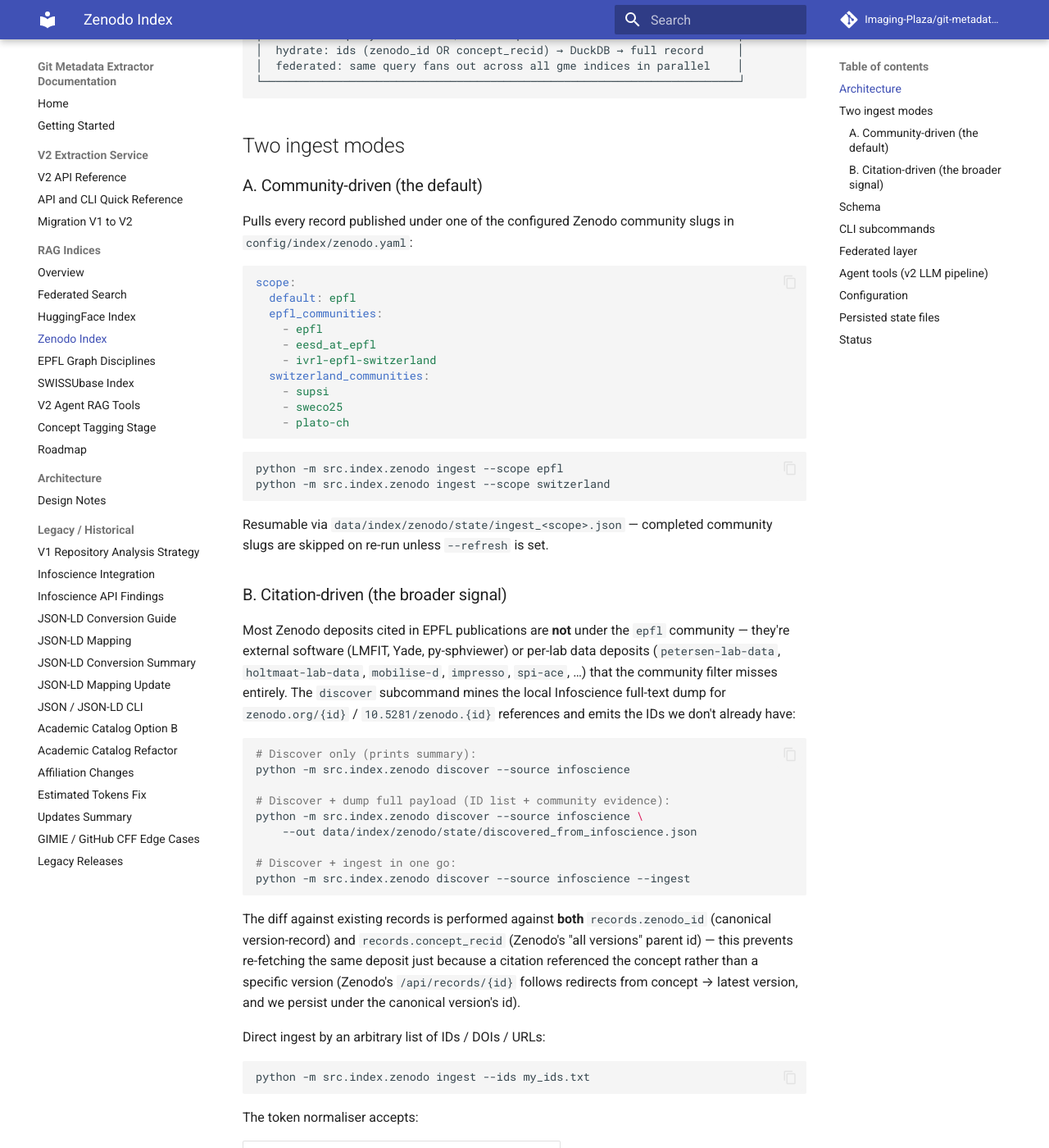
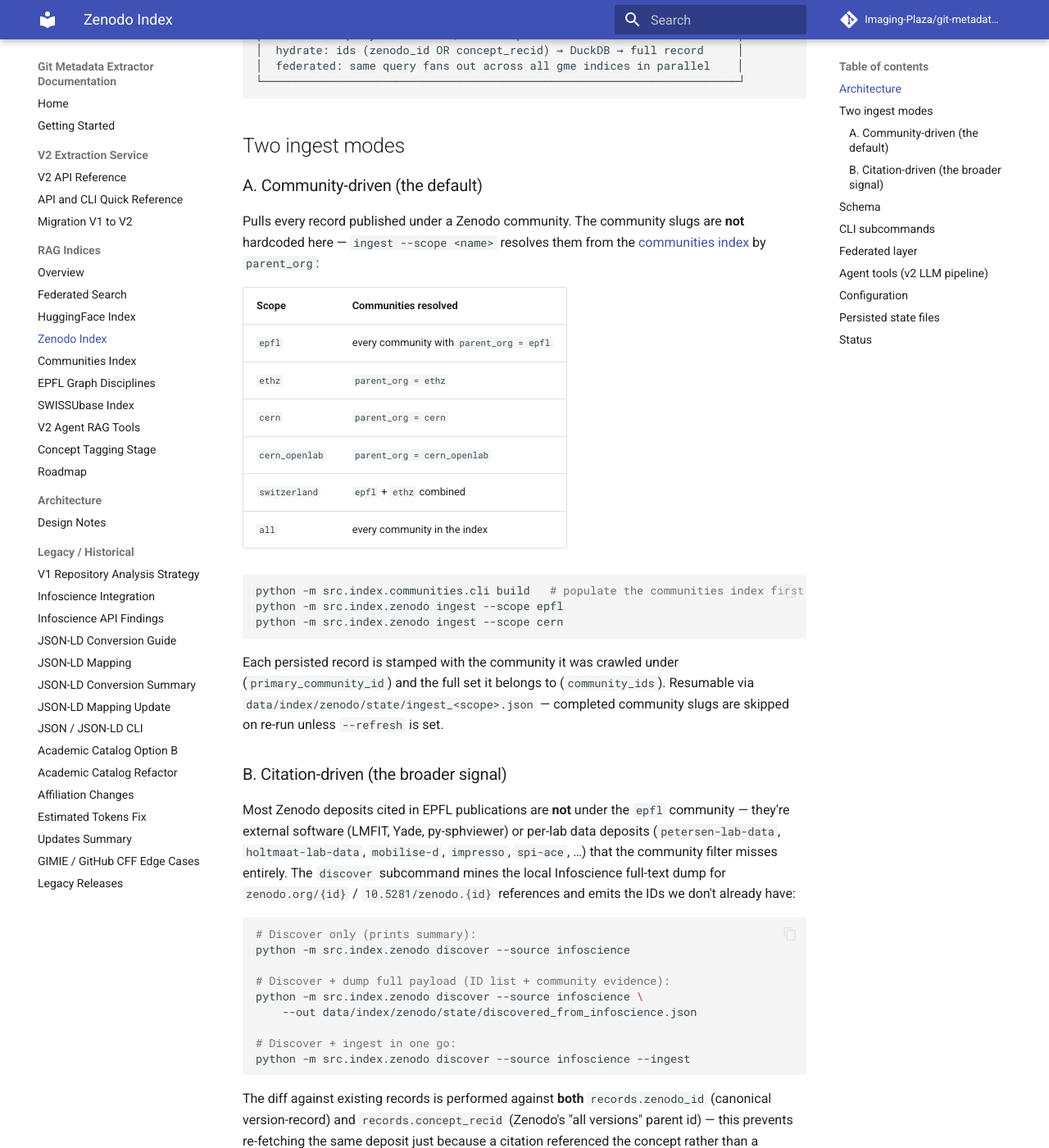
Before and after one commit to Imaging-Plaza/git-metadata-extractor, an MkDocs documentation site: the page built from docs/zenodo-index.md, in a window 1280 px wide and 1400 px high, scrolled down 980 px. Shown: the whole window at 82% size. Built offline with MkDocs 1.6.1 and Material for MkDocs 9.7.7, drawn with Linux system fonts in a browser that asks for light colours; comment, search, counter and statistics services are not loaded; the version menu is left out; some of the changed text lies outside the part shown.

Commit message:
docs: communities index page + zenodo scope refresh
- new docs/communities-index.md — architecture, config, CLI, schema
- zenodo-index.md: scope now resolves slugs from the communities index
  by parent_org; document community_ids / primary_community_id columns
- rag-indices.md: note the communities support index
- mkdocs nav entry
- .env.example: document V2_EXPAND_OWNED_REPOS

````diff
--- a/docs/zenodo-index.md
+++ b/docs/zenodo-index.md
@@ -53,29 +53,30 @@
 
 ### A. Community-driven (the default)
 
-Pulls every record published under one of the configured Zenodo
-community slugs in `config/index/zenodo.yaml`:
+Pulls every record published under a Zenodo community. The community
+slugs are **not** hardcoded here — `ingest --scope <name>` resolves them
+from the [communities index](communities-index.md) by `parent_org`:
 
-```yaml
-scope:
-  default: epfl
-  epfl_communities:
-    - epfl
-    - eesd_at_epfl
-    - ivrl-epfl-switzerland
-  switzerland_communities:
-    - supsi
-    - sweco25
-    - plato-ch
+| Scope | Communities resolved |
+|---|---|
+| `epfl` | every community with `parent_org = epfl` |
+| `ethz` | `parent_org = ethz` |
+| `cern` | `parent_org = cern` |
+| `cern_openlab` | `parent_org = cern_openlab` |
+| `switzerland` | `epfl` + `ethz` combined |
+| `all` | every community in the index |
+
+```bash
+python -m src.index.communities.cli build   # populate the communities index first
+python -m src.index.zenodo ingest --scope epfl
+python -m src.index.zenodo ingest --scope cern
 ```
 
-```bash
-python -m src.index.zenodo ingest --scope epfl
-python -m src.index.zenodo ingest --scope switzerland
-```
-
-Resumable via `data/index/zenodo/state/ingest_<scope>.json` — completed
-community slugs are skipped on re-run unless `--refresh` is set.
+Each persisted record is stamped with the community it was crawled
+under (`primary_community_id`) and the full set it belongs to
+(`community_ids`). Resumable via
+`data/index/zenodo/state/ingest_<scope>.json` — completed community
+slugs are skipped on re-run unless `--refresh` is set.
 
 ### B. Citation-driven (the broader signal)
 
@@ -136,6 +137,8 @@
     access_right       TEXT,                -- open | embargoed | restricted | closed
     license_id         TEXT,
     keywords_json      JSON,
+    community_ids        JSON,              -- every community slug this record belongs to
+    primary_community_id TEXT,              -- the community it was crawled under (see communities index)
     raw                JSON,                -- full Zenodo API payload
     ingested_at        TIMESTAMP NOT NULL DEFAULT CURRENT_TIMESTAMP
 )
--- a/mkdocs.yml
+++ b/mkdocs.yml
@@ -47,6 +47,7 @@
       - Federated Search: federated-search.md
       - HuggingFace Index: huggingface-index.md
       - Zenodo Index: zenodo-index.md
+      - Communities Index: communities-index.md
       - EPFL Graph Disciplines: epfl-graph-disciplines.md
       - SWISSUbase Index: swissubase-index.md
       - V2 Agent RAG Tools: v2-rag-tools.md
````
Also changed, not shown: docs/communities-index.md (added, +108 -0 lines), docs/rag-indices.md (+6 -0 lines), 1 other file.
